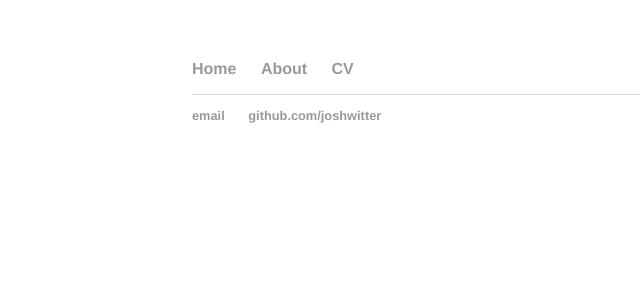
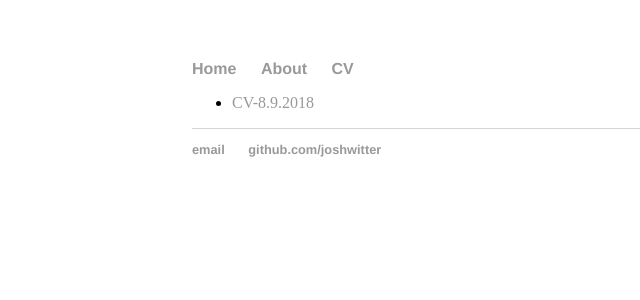
Before and after one commit to joshwitter/joshwitter.github.io, a Jekyll site: the page built from cv/index.html, in a window 1280 px wide. Shown: the top 300 px of the page, without its empty margins (0-640 px from the left). Built offline with Jekyll 4.4.1, drawn with Linux system fonts in a browser that asks for light colours.

Commit message:
Update index.html

```diff
--- a/cv/index.html
+++ b/cv/index.html
@@ -2,3 +2,7 @@
 layout: default
 title: CV
 ---
+
+	    	<ul>
+	        		<li><a href="https://drive.google.com/file/d/1XfLrXVzjJUuVv973yyxJB6YC0vyG8Xmg/view?usp=sharing">CV-8.9.2018</a></li>
+				</ul>
```
